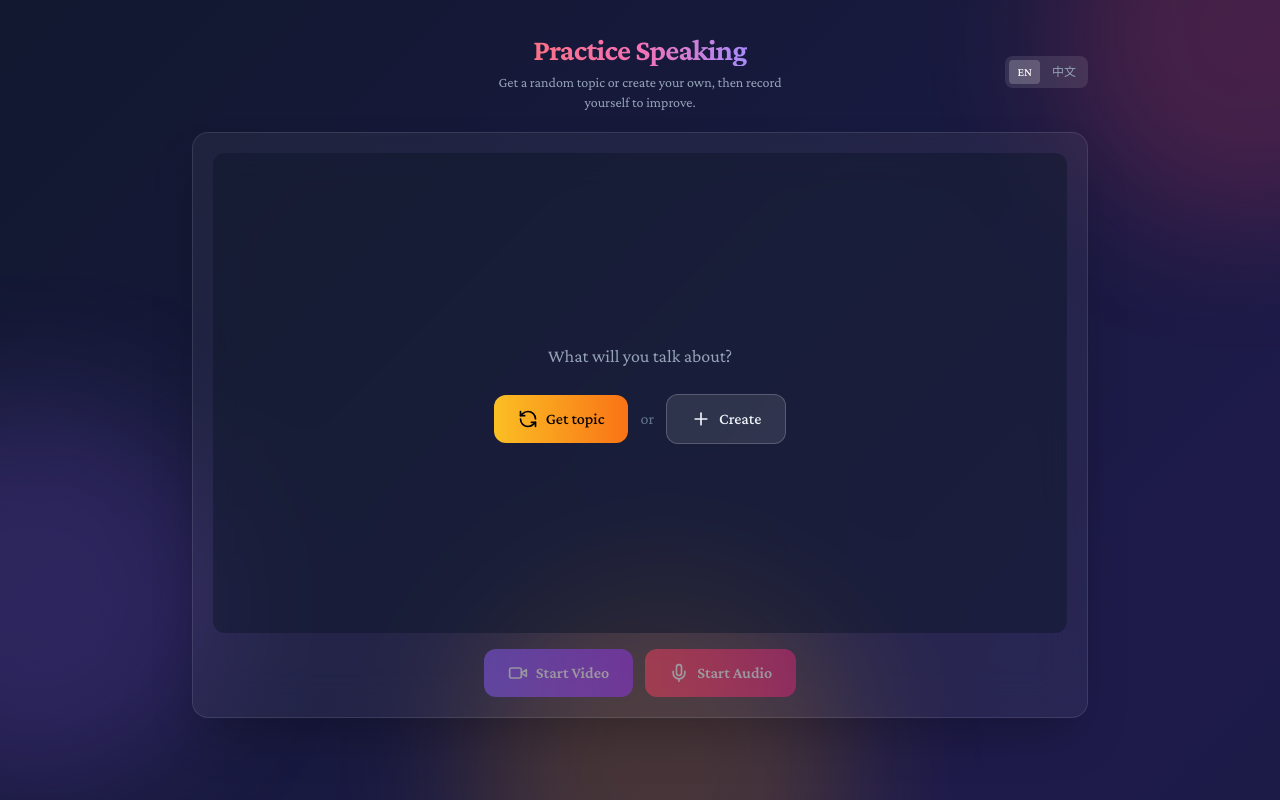
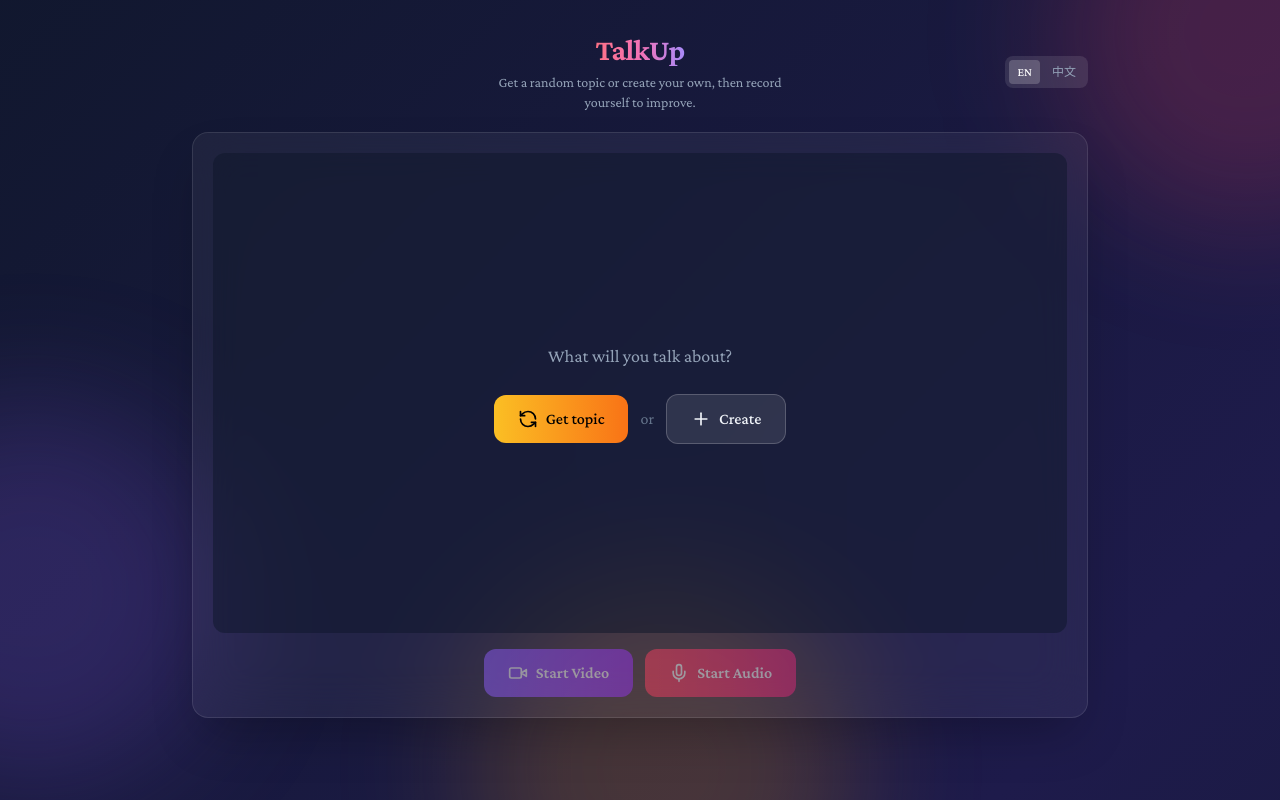
Before and after one commit to garylab/talkup, a Next.js app: page / in a window 1280 px wide. Built offline with nearby package versions, Linux system fonts and the light colour scheme.

Commit message:
rename project to talkup

```diff
--- a/package.json
+++ b/package.json
@@ -1,5 +1,5 @@
 {
-  "name": "random-speech",
+  "name": "talkup",
   "version": "0.1.0",
   "private": true,
   "scripts": {
--- a/src/app/layout.tsx
+++ b/src/app/layout.tsx
@@ -15,13 +15,13 @@ const jetbrainsMono = JetBrains_Mono({
 });
 
 export const metadata: Metadata = {
-  title: 'Random Speech',
+  title: 'TalkUp',
   description: 'Practice speaking with random topics',
   manifest: '/manifest.json',
   appleWebApp: {
     capable: true,
     statusBarStyle: 'black-translucent',
-    title: 'Random Speech',
+    title: 'TalkUp',
   },
   icons: {
     icon: '/icons/icon.svg',
@@ -30,11 +30,12 @@ export const metadata: Metadata = {
 };
 
 export const viewport: Viewport = {
-  themeColor: '#f43f5e',
+  themeColor: '#020617',
   width: 'device-width',
   initialScale: 1,
   maximumScale: 1,
   userScalable: false,
+  viewportFit: 'cover',
 };
 
 export default function RootLayout({
@@ -48,6 +49,7 @@ export default function RootLayout({
         <link rel="apple-touch-icon" href="/icons/icon.svg" />
         <meta name="apple-mobile-web-app-capable" content="yes" />
         <meta name="apple-mobile-web-app-status-bar-style" content="black-translucent" />
+        <meta name="mobile-web-app-capable" content="yes" />
       </head>
       <body className="min-h-screen bg-slate-950 text-slate-100 antialiased">
         {children}
--- a/src/app/zh/page.tsx
+++ b/src/app/zh/page.tsx
@@ -2,7 +2,7 @@ import { HomePage } from '@/components/HomePage';
 import type { Metadata } from 'next';
 
 export const metadata: Metadata = {
-  title: '随机演讲 - Random Speech',
+  title: 'TalkUp - 练习演讲',
   description: '用随机话题练习演讲',
 };
 
--- a/src/i18n/locales/en.json
+++ b/src/i18n/locales/en.json
@@ -1,6 +1,6 @@
 {
   "app": {
-    "title": "Practice Speaking",
+    "title": "TalkUp",
     "description": "Get a random topic or create your own, then record yourself to improve."
   },
   "topic": {
--- a/src/i18n/locales/zh.json
+++ b/src/i18n/locales/zh.json
@@ -1,6 +1,6 @@
 {
   "app": {
-    "title": "练习演讲",
+    "title": "TalkUp",
     "description": "获取随机话题或创建自己的话题，然后录制自己来提升。"
   },
   "topic": {
```
Also changed, not shown: public/manifest.json, 2 other files (tests, documents, lock files or other folders).
